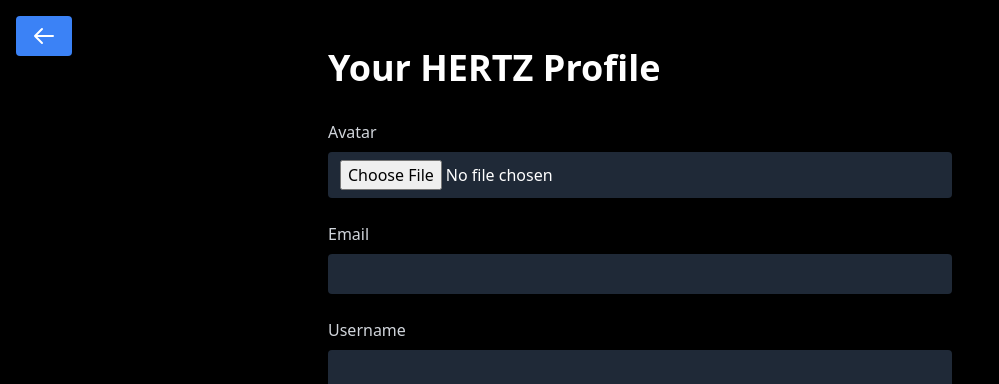
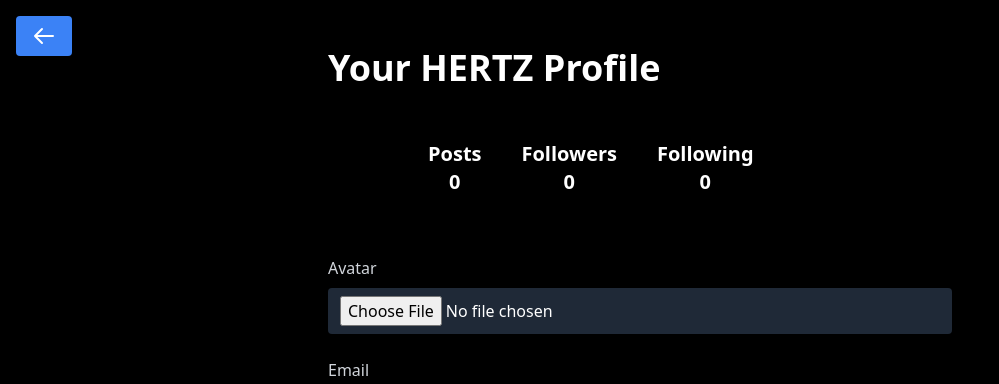
Before and after one commit to Amirreza10101998/capstone-project-fe, a React (Create React App) app in the folder hertz/: page /profile in a window 1280 px wide. Shown: the top 384 px of the page, without its empty margins (0-999 px from the left). Built offline with nearby package versions, Linux system fonts and the light colour scheme; no server answers.

Commit message:
follower information on profile page

```diff
--- a/hertz/src/components/ProfilePage.tsx
+++ b/hertz/src/components/ProfilePage.tsx
@@ -30,6 +30,11 @@ type ProfileState = {
     googleId: null | string;
 };
 
+type FollowState = {
+    id: string;
+    username: string;
+    avatar: null | string;
+};
 
 
 const ProfilePage: React.FC = () => {
@@ -52,6 +57,41 @@ const ProfilePage: React.FC = () => {
     const fileInputRef = useRef<HTMLInputElement | null>(null);
     const [selectedPlaylist, setSelectedPlaylist] = useState<Playlist | null>(null);
     const [isSongListModalOpen, setIsSongListModalOpen] = useState(false);
+    const [followers, setFollowers] = useState<FollowState[]>([]);
+    const [followings, setFollowings] = useState<FollowState[]>([]);
+
+    useEffect(() => {
+        // Only run the effect if profile.id is not an empty string
+        if (profile.id !== '') {
+            const fetchFollowData = async () => {
+                const token = localStorage.getItem('accessToken');
+                const apiUrl = process.env.REACT_APP_BE_URL;
+
+                const followersResponse = await fetch(`${apiUrl}/api/${profile.id}/followers`, {
+                    headers: {
+                        'Authorization': `Bearer ${token}`,
+                    },
+                });
+
+                const followingsResponse = await fetch(`${apiUrl}/api/${profile.id}/following`, {
+                    headers: {
+                        'Authorization': `Bearer ${token}`,
+                    },
+                });
+
+                if (followersResponse.ok && followingsResponse.ok) {
+                    const followersData = await followersResponse.json();
+                    const followingsData = await followingsResponse.json();
+                    setFollowers(followersData);
+                    setFollowings(followingsData);
+                } else {
+                    console.error('Error fetching follow data:', followersResponse.statusText, followingsResponse.statusText);
+                }
+            };
+
+            fetchFollowData();
+        }
+    }, [profile.id]);
 
 
     const handlePlaylistClick = (playlist: Playlist) => {
@@ -254,7 +294,7 @@ const ProfilePage: React.FC = () => {
                             Your HERTZ Profile
                         </h1>
 
-                        <div className="mb-6">
+                        <div className="mb-6 flex">
                             <div className="mb-2">
                                 {profile.avatar && (
                                     <img
@@ -264,6 +304,26 @@ const ProfilePage: React.FC = () => {
                                     />
                                 )}
                             </div>
+                            <div className="ml-10 pl-10">
+                                <div className="flex justify-between text-white text-xl font-bold mb-4" style={{ width: "300px" }}>
+                                    <div className="flex flex-col justify-between text-center p-5">
+                                        <p>Posts</p>
+                                        {/* Replace the number below with your posts count */}
+                                        <p>0</p>
+                                    </div>
+                                    <div className="flex flex-col justify-between text-center p-5">
+                                        <p>Followers</p>
+                                        <p>{followers ? followers.length : 0}</p>
+                                    </div>
+                                    <div className="flex flex-col justify-between text-center p-5">
+                                        <p>Following</p>
+                                        <p>{followings ? followings.length : 0}</p>
+                                    </div>
+                                </div>
+                            </div>
+                        </div>
+
+                        <div className="mb-6">
                             <label htmlFor="avatar" className="block text-gray-300 mb-2">Avatar</label>
                             <input type="file" id="avatar" ref={fileInputRef} onChange={handleFileChange} className="w-full bg-gray-800 text-white px-3 py-2 rounded focus:outline-none" />
                         </div>
```
